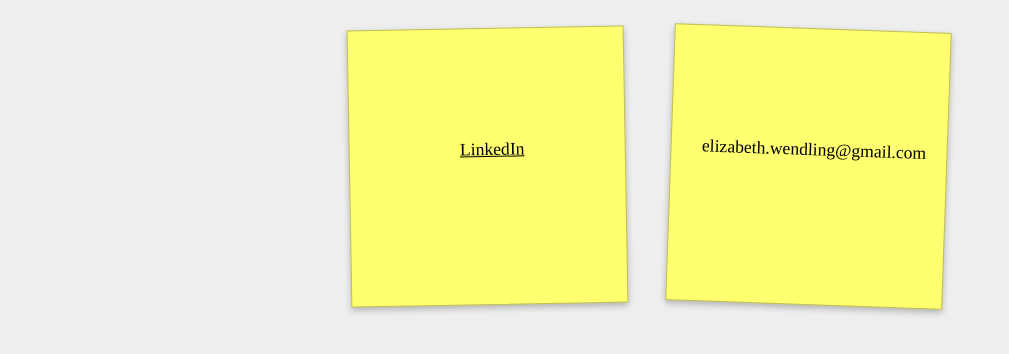
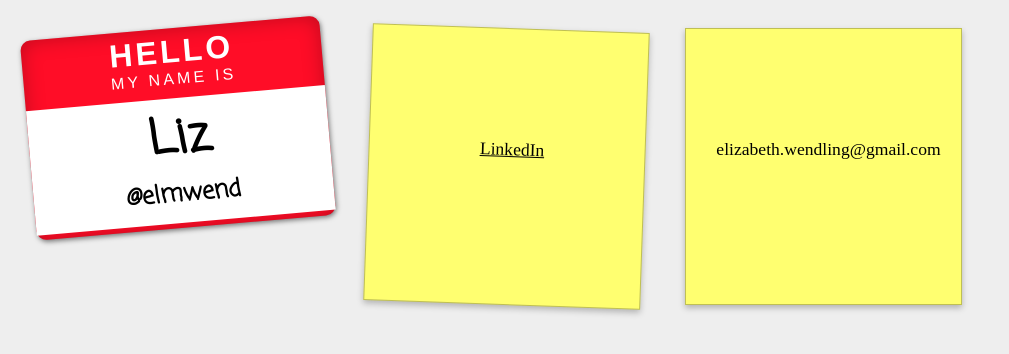
Before and after one commit to Elwend/Portfolio-2015, a website: page templates/contact.html in a window 1280 px wide. Shown: the whole page, without its empty margins (0-1009 px from the left). Drawn offline with nearby package versions, Linux system fonts and the light colour scheme; files that its build step writes are made by us from their sources.

Commit message:
Add to contact template

```diff
--- a/css/contact.scss
+++ b/css/contact.scss
@@ -4,37 +4,89 @@
   width: 100%;
   height: auto;
 }
-.contacts {
-  margin: 0 auto;
-  text-align: center;
-}
 .contact-note {
   display: inline-block;
+  float: left;
+  text-align: center;
   margin: 20px;
   width: 275px;
   height: 275px;
-  background-color: #FFFF70;
+  background-color: #ffff70;
   box-shadow: 0 3px 6px rgba(0,0,0,.25);
   -webkit-box-shadow: 0 3px 6px rgba(0,0,0,.25);
   -moz-box-shadow: 0 3px 6px rgba(0,0,0,.25);
   border: 1px solid rgba(0,0,0,.25);
-  &:nth-child(1){
+  &:nth-child(1) {
     -ms-transform: rotate(-1deg);
     -webkit-transform: rotate(-1deg);
     transform: rotate(-1deg);
   }
-  &:nth-child(2n){
+  &:nth-child(2n) {
     -ms-transform: rotate(2deg);
     -webkit-transform: rotate(2deg);
     transform: rotate(2deg);
   }
-  a, span {
+  a,
+  span {
     @include valign;
     top: 40% !important;
     font-size: 1.1em;
-    color: #000000;
+    color: #000;
     i {
-    margin-right: 10px;
+      margin-right: 10px;
     }
   }
 }
+article,
+.lable-head,
+.label-name {
+  -webkit-box-sizing: border-box;
+  -moz-box-sizing: border-box;
+  box-sizing: border-box;
+}
+.hello-card {
+  display: inline-block;
+  float: left;
+  width: 300px;
+  height: 200px;
+  margin: 20px;
+  background: $red;
+  border-radius: 10px;
+  box-shadow: 1px 2px 5px rgba(0,0,0,.5), inset 0 0 20px rgba(0,0,0,.25);
+  -webkit-transform: rotate(-5deg);
+  -moz-transform: rotate(-5deg);
+  transform: rotate(-5deg);
+  div:first-child {
+    height: 65px;
+    padding-top: 5px;
+    color: #fff;
+    font-family: Helvetica, Arial, sans-serif;
+    text-transform: uppercase;
+    text-align: center;
+    letter-spacing: 0.2em;
+  }
+  h1,
+  p {
+    padding: 0;
+    margin: 0;
+  }
+  h1 {
+    font-size: 2em;
+  }
+  .fn {
+    background: #fff;
+    height: 120px;
+    font-family: "Coming Soon", "Comic Sans MS", cursive;
+    text-align: center;
+    padding-top: 5px;
+  }
+  .given-name {
+    font-size: 3em;
+    font-weight: bold;
+  }
+  .nickname {
+    font-size: 1.5em;
+    font-weight: bold;
+    font-style: normal;
+  }
+}
--- a/templates/contact.html
+++ b/templates/contact.html
@@ -1,12 +1,21 @@
+<link href='http://fonts.googleapis.com/css?family=Coming+Soon' rel='stylesheet' type='text/css'>
 <link type="text/css" rel="stylesheet" href="../css/contact.css"/>
 
 <div class="container contact-container">
-  <div class="contacts">
-    <div class="contact-note">
-      <a href="https://www.linkedin.com/pub/elizabeth-wendling/69/303/7a"><i class="fa fa-linkedin-square fa-2x"></i>LinkedIn</a>
+  <article class="hello-card">
+    <div>
+      <h1>Hello</h1>
+      <p>my name is</p>
     </div>
-    <div class="contact-note">
-      <span><i class="fa fa-envelope-square fa-2x"></i> elizabeth.wendling@gmail.com</span>
+    <div class="fn">
+      <p class="given-name">Liz</p>
+      <address class="nickname"><i class="fa fa-twitter"></i>@elmwend</address>
     </div>
+ </article>
+  <div class="contact-note">
+    <a href="https://www.linkedin.com/pub/elizabeth-wendling/69/303/7a"><i class="fa fa-linkedin-square fa-2x"></i>LinkedIn</a>
+  </div>
+  <div class="contact-note">
+    <span><i class="fa fa-envelope-square fa-2x"></i> elizabeth.wendling@gmail.com</span>
   </div>
 </div>
```
